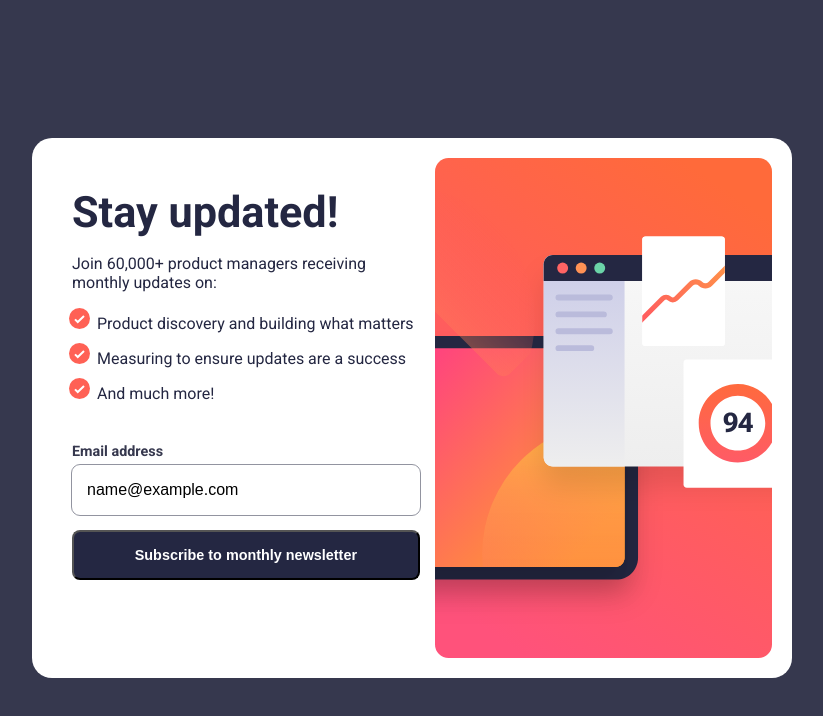
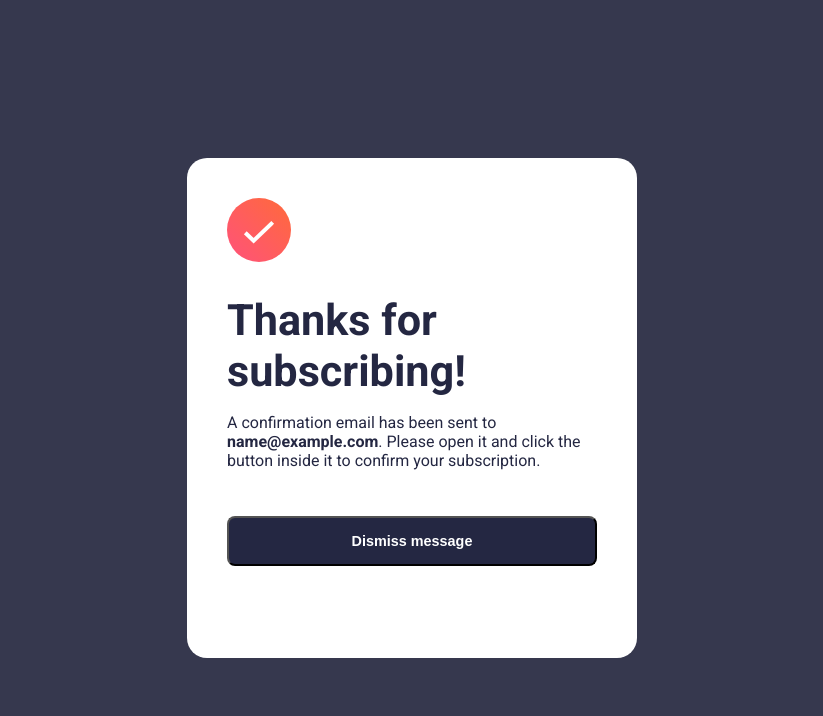
Before and after one commit to martinablazheska/newsletter-signup, a React (Create React App) app: page / in a window 1280 px wide. Both pictures are taken after typing "name@example.com" into the empty fields and a click on the button "Subscribe to monthly newsletter". Shown: the top 716 px of the page, without its empty margins (236-1059 px from the left). Built offline with nearby package versions, Linux system fonts and the light colour scheme.

Commit message:
added success state

```diff
--- a/src/App.jsx
+++ b/src/App.jsx
@@ -1,7 +1,26 @@
 import SignUp from "./components/SignUp/SignUp";
+import Modal from "./components/UI/Modal";
+import { useState } from "react";
 
 function App() {
-  return <SignUp />;
+  const [isSubscribed, setIsSubscribed] = useState(false);
+  const [email, setEmail] = useState("");
+
+  function subscribeHandler(input) {
+    setIsSubscribed(true);
+    setEmail(input);
+  }
+
+  function dismissHandler() {
+    setIsSubscribed(false);
+  }
+
+  return (
+    <>
+      {!isSubscribed && <SignUp subscribeHandler={subscribeHandler} />}
+      {isSubscribed && <Modal dismissHandler={dismissHandler} email={email} />}
+    </>
+  );
 }
 
 export default App;
--- a/src/components/SignUp/SignUp.jsx
+++ b/src/components/SignUp/SignUp.jsx
@@ -4,14 +4,18 @@ import classes from "./SignUp.module.scss";
 import SignUpForm from "./SignUpForm";
 import List from "./List";
 
-function SignUp() {
+function SignUp(props) {
+  function subscribeHandler(input) {
+    props.subscribeHandler(input);
+  }
+
   return (
     <Card className={classes.signup}>
       <div>
         <h1>Stay updated!</h1>
         <p>Join 60,000+ product managers receiving monthly updates on:</p>
         <List />
-        <SignUpForm />
+        <SignUpForm subscribeHandler={subscribeHandler} />
       </div>
       <div>
         <img src={illustration} alt="Abstract sign up illustration" />
--- a/src/components/SignUp/SignUpForm.jsx
+++ b/src/components/SignUp/SignUpForm.jsx
@@ -2,7 +2,7 @@ import classes from "./SignUpForm.module.scss";
 import Button from "../UI/Button";
 import { useState } from "react";
 
-function SignUpForm() {
+function SignUpForm(props) {
   const [emailInput, setEmailInput] = useState("");
   const [isValid, setIsValid] = useState(true);
 
@@ -10,7 +10,7 @@ function SignUpForm() {
     setEmailInput(event.target.value);
   }
 
-  function subscribeHandler(event) {
+  function subscribeButtonHandler(event) {
     event.preventDefault();
     if (
       emailInput.trim().length >= 5 &&
@@ -18,12 +18,14 @@ function SignUpForm() {
       emailInput.includes(".")
     ) {
       setIsValid(true);
+      props.subscribeHandler(emailInput);
     } else {
       setIsValid(false);
     }
   }
 
   return (
+    <>
       <form className={classes.form}>
         <label htmlFor="email">Email address</label>
         {!isValid && <p className={classes.error}>Valid email required</p>}
@@ -35,10 +37,11 @@ function SignUpForm() {
           value={emailInput}
           className={isValid === false ? classes.invalid : ""}
         />
-      <Button onClick={subscribeHandler}>
+        <Button onClick={subscribeButtonHandler}>
           Subscribe to monthly newsletter
         </Button>
       </form>
+    </>
   );
 }
 
--- a/src/components/SignUp/SignUpForm.module.scss
+++ b/src/components/SignUp/SignUpForm.module.scss
@@ -30,12 +30,19 @@
     &:hover {
       cursor: pointer;
     }
+
+    &:focus {
+      outline: 1px $charcoal-grey solid;
+    }
   }
 
   .invalid {
     background-color: #ffe8e6;
     outline: $tomato 1px solid;
     color: $tomato;
+    &:focus {
+      outline: 1px $tomato solid;
+    }
   }
 
   .error {
--- a/src/components/UI/Modal.jsx
+++ b/src/components/UI/Modal.jsx
@@ -1,28 +1,31 @@
-// import classes from "./Modal.module.scss";
-// import Card from "./Card";
-// import checkmark from "../../assets/images/icon-success.svg";
-// import Button from "./Button";
+import classes from "./Modal.module.scss";
+import Button from "./Button";
+import Card from "./Card";
+import checkmark from "../../assets/images/icon-success.svg";
 
-// function Backdrop() {
-//   return <div className={classes.backdrop}></div>;
-// }
+function Backdrop() {
+  return <div className={classes.backdrop}></div>;
+}
 
-// function Modal() {
-//   return (
-//     <>
-//       <Backdrop />
-//       <Card className={classes.modal}>
-//         <img src={checkmark} />
-//         <h1>Thanks for subscribing!</h1>
-//         <p>
-//           A confirmation email has been sent to{" "}
-//           <span className={classes.bolded}>{props.email}</span>. Please open it
-//           and click the button inside it to confirm your subscription.
-//         </p>
-//         <Button>Dismiss message</Button>
-//       </Card>
-//     </>
-//   );
-// }
+function Modal(props) {
+  function dismissHandler() {
+    props.dismissHandler();
+  }
+  return (
+    <>
+      <Backdrop />
+      <Card className={classes.modal}>
+        <img src={checkmark} alt="checkmark" />
+        <h1>Thanks for subscribing!</h1>
+        <p>
+          A confirmation email has been sent to{" "}
+          <span className={classes.bolded}>{props.email}</span>. Please open it
+          and click the button inside it to confirm your subscription.
+        </p>
+        <Button onClick={dismissHandler}>Dismiss message</Button>
+      </Card>
+    </>
+  );
+}
 
-// export default Modal;
+export default Modal;
--- a/src/components/UI/Modal.module.scss
+++ b/src/components/UI/Modal.module.scss
@@ -2,17 +2,22 @@
 
 .backdrop {
   background-color: $charcoal-grey;
-  height: 100vh;
-  width: 100vw;
+  height: 100%;
+  width: 100%;
+  z-index: 20;
 }
-
 .modal {
-  width: 500px;
+  width: 450px;
   height: 500px;
   box-sizing: border-box;
   padding: 40px;
+  z-index: 30;
 
   .bolded {
     font-weight: 700;
   }
+
+  button {
+    margin-top: 30px;
+  }
 }
```
Also changed, not shown: src/context/signup-context.js (added, +9 -0 lines), 1 other file (tests, documents, lock files or other folders). Lines whose indentation alone changed are shown as unchanged.
